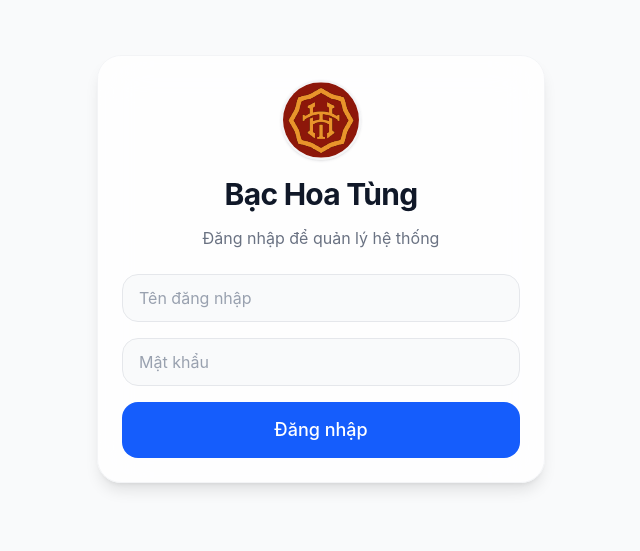
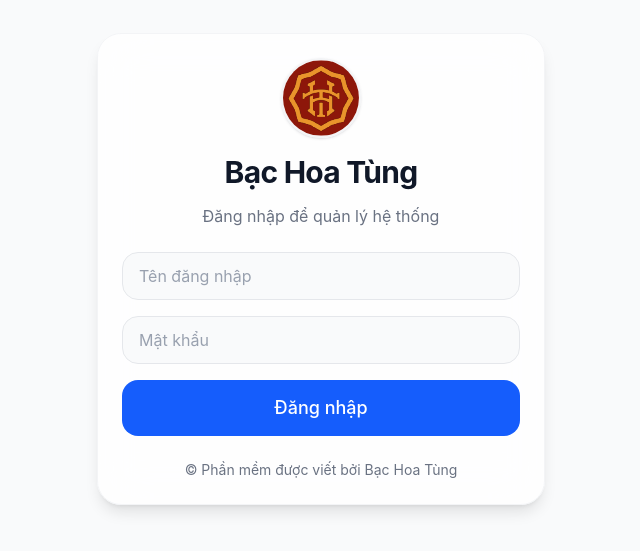
Before and after one commit to doannhu/dat_coc_ancarat_demo, a React (Vite) app in the folder frontend/: page /login in a window 1280 px wide. Shown: the part 131-682 px from the top of the page, without its empty margins (319-959 px from the left). Built offline with nearby package versions, Linux system fonts and the light colour scheme.

Commit message:
feat: add CardFooter component and include copyright notice on login page

```diff
--- a/frontend/src/components/ui/Card.tsx
+++ b/frontend/src/components/ui/Card.tsx
@@ -51,4 +51,16 @@ const CardContent = React.forwardRef<
 ))
 CardContent.displayName = 'CardContent'
 
-export { Card, CardHeader, CardTitle, CardContent }
+const CardFooter = React.forwardRef<
+    HTMLDivElement,
+    React.HTMLAttributes<HTMLDivElement>
+>(({ className, ...props }, ref) => (
+    <div
+        ref={ref}
+        className={cn('flex items-center p-6 pt-0', className)}
+        {...props}
+    />
+))
+CardFooter.displayName = 'CardFooter'
+
+export { Card, CardHeader, CardTitle, CardContent, CardFooter }
--- a/frontend/src/pages/Login.tsx
+++ b/frontend/src/pages/Login.tsx
@@ -1,7 +1,7 @@
 import { useState } from 'react';
 import { useNavigate } from 'react-router-dom';
 import { useAuth } from '../context/AuthContext';
-import { Card, CardContent, CardHeader, CardTitle } from '../components/ui/Card';
+import { Card, CardContent, CardHeader, CardTitle, CardFooter } from '../components/ui/Card';
 import { Input } from '../components/ui/Input';
 import { Button } from '../components/ui/Button';
 
@@ -64,6 +64,9 @@ export function Login() {
                         </Button>
                     </form>
                 </CardContent>
+                <CardFooter className="justify-center">
+                    <p className="text-gray-500 text-sm">© Phần mềm được viết bởi Bạc Hoa Tùng</p>
+                </CardFooter>
             </Card>
         </div>
     );
```
